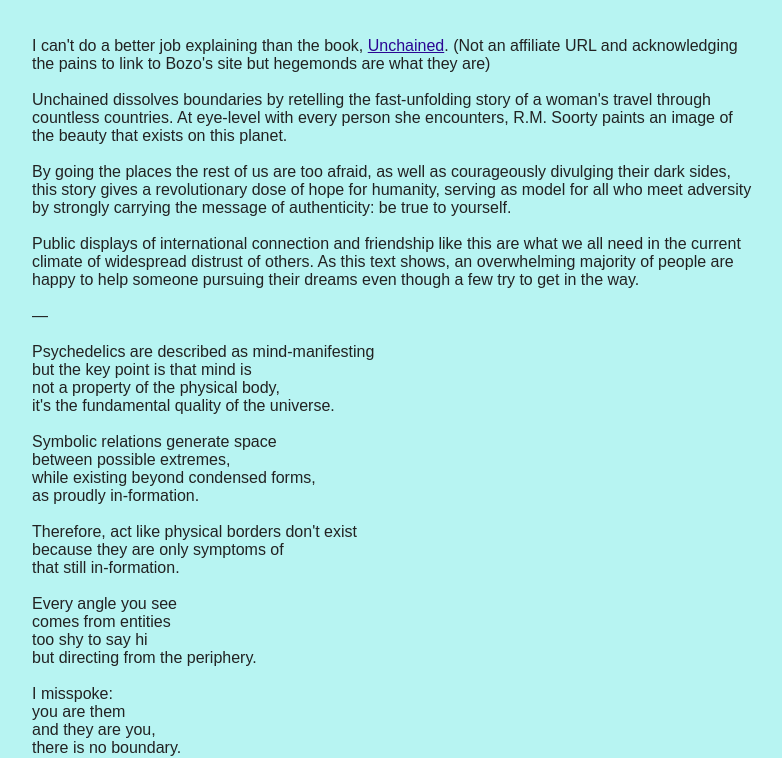
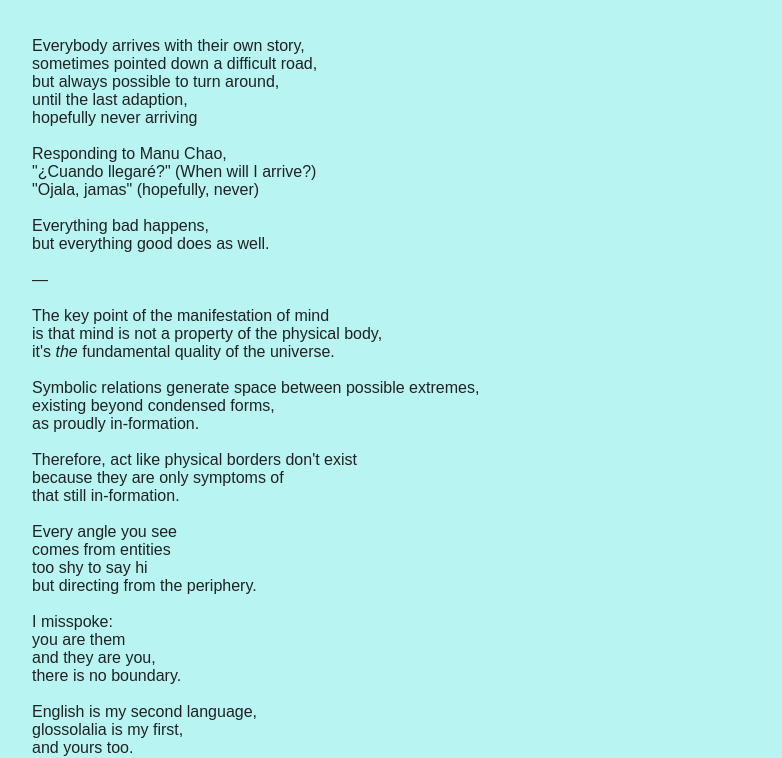
Before and after one commit to numtel/gcu, a plain HTML site: page recognizing-ourselves.html in a window 1280 px wide. Shown: the part 71-829 px from the top of the page, without its empty margins (248-1030 px from the left). Drawn offline with Linux system fonts and the light colour scheme.

Commit message:
Update Recognizing Ourselves

```diff
--- a/recognizing-ourselves.html
+++ b/recognizing-ourselves.html
@@ -8,24 +8,27 @@
 <body>
 <h1>Recognizing Ourselves</h1>
 <article>
-I can't do a better job explaining than the book, <a href="https://www.amazon.com/Unchained-Woman-Bike-Dream-World-ebook/dp/B081XCNNWC">Unchained</a>. (Not an affiliate URL and acknowledging the pains to link to Bozo's site but hegemonds are what they are)
+Everybody arrives with their own story,
+sometimes pointed down a difficult road,
+but always possible to turn around,
+until the last adaption,
+hopefully never arriving
 
-Unchained dissolves boundaries by retelling the fast-unfolding story of a woman's travel through countless countries. At eye-level with every person she encounters, R.M. Soorty paints an image of the beauty that exists on this planet.
+Responding to Manu Chao,
+"¿Cuando llegaré?" (When will I arrive?)
+"Ojala, jamas" (hopefully, never)
 
-By going the places the rest of us are too afraid, as well as courageously divulging their dark sides, this story gives a revolutionary dose of hope for humanity, serving as model for all who meet adversity by strongly carrying the message of authenticity: be true to yourself.
-
-Public displays of international connection and friendship like this are what we all need in the current climate of widespread distrust of others. As this text shows, an overwhelming majority of people are happy to help someone pursuing their dreams even though a few try to get in the way.
+Everything bad happens,
+but everything good does as well.
 
 &mdash;
 
-Psychedelics are described as mind-manifesting
-but the key point is that mind is
-not a property of the physical body,
-it's the fundamental quality of the universe.
+The key point of the manifestation of mind
+is that mind is not a property of the physical body,
+it's <em>the</em> fundamental quality of the universe.
 
-Symbolic relations generate space
-between possible extremes,
-while existing beyond condensed forms,
+Symbolic relations generate space between possible extremes,
+existing beyond condensed forms,
 as proudly in-formation.
 
 Therefore, act like physical borders don't exist
```
